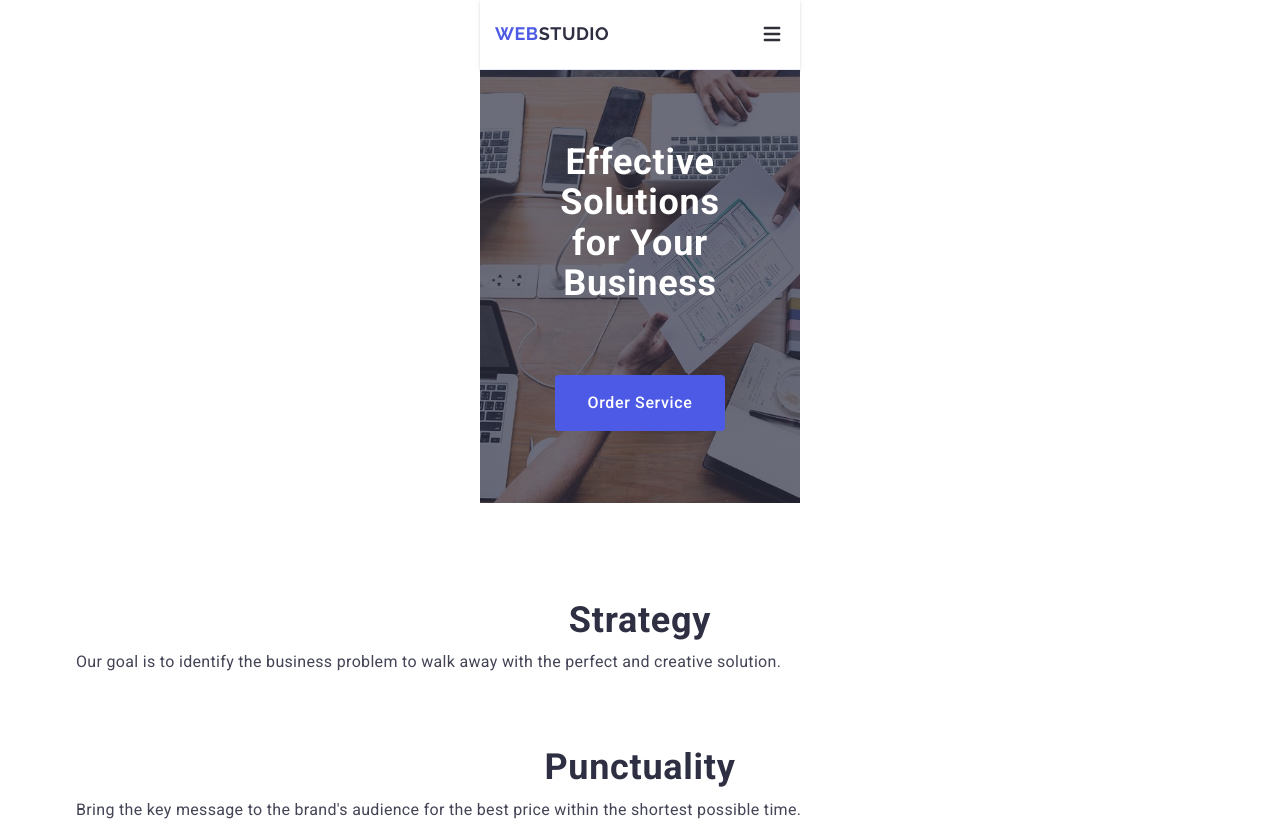
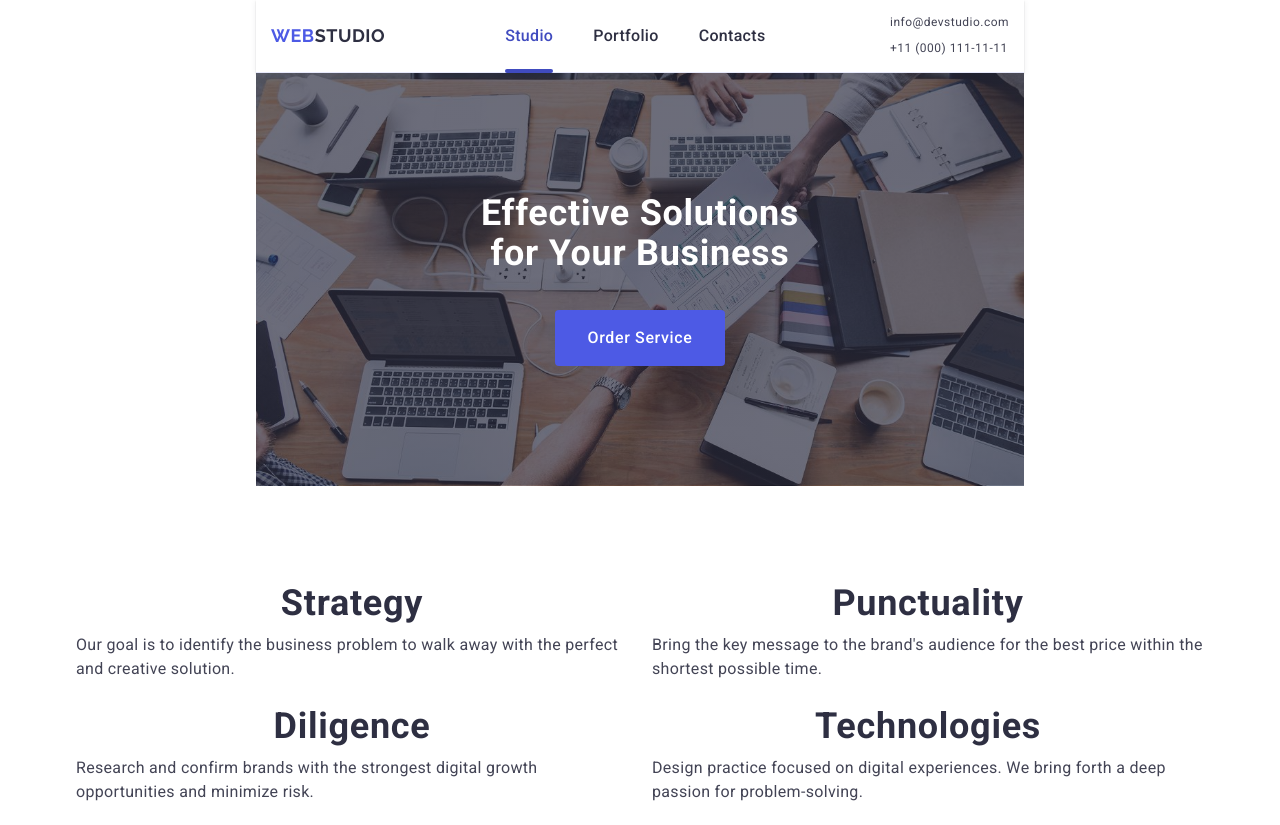
Before and after one commit to Ihor-Shuduria/goit-markup-hw-06, a plain HTML site: page index.html in a window 1280 px wide. Shown: the top 825 px of the page. Drawn offline with nearby package versions, Linux system fonts and the light colour scheme.

Commit message:
Робота над tablet

```diff
--- a/css/styles.css
+++ b/css/styles.css
@@ -50,6 +50,13 @@ img {
 /*header*/
 
 
+.header {
+    margin: auto;
+    max-width: 320px;
+    border-bottom: 1px solid #e7e9fc;
+    box-shadow: 0 1px 6px 0 rgba(46, 47, 66, 0.08), 0 1px 1px 0 rgba(46, 47, 66, 0.16), 0 2px 1px 0 rgba(46, 47, 66, 0.08);
+}
+
 .container {
     max-width: 320px;
     padding-left: 16px;
@@ -58,30 +65,9 @@ img {
     margin-right: auto;
 }
 
-@media screen and (min-width: 768px) {
-    .container {
-        max-width: 768px;
-    }
-}
-
-@media screen and (min-width: 1158px) {
-    .container {
-        max-width: 1158px;
-        padding-left: 15px;
-        padding-right: 15px;
-    }
-}
-
 .header-div {
     display: flex;
     align-items: center;
-}
-
-.header {
-    margin: auto;
-    max-width: 320px;
-    border-bottom: 1px solid #e7e9fc;
-    box-shadow: 0 1px 6px 0 rgba(46, 47, 66, 0.08), 0 1px 1px 0 rgba(46, 47, 66, 0.16), 0 2px 1px 0 rgba(46, 47, 66, 0.08);
 }
 
 .navigation {
@@ -111,67 +97,14 @@ img {
     color: #2e2f42;
 }
 
-/*navigation*/
-
 .hyperlink {
-    display: flex;
-    align-items: flex-start;
-    justify-content: flex-start;
-    flex-direction: row;
-    gap: 40px;
     display: none;
-}
-
-.link {
-    display: block;
-    padding: 24px 0;
-    font-weight: 500;
-    font-size: 16px;
-    line-height: 1.5;
-    letter-spacing: 0.02em;
-    color: #2e2f42;
-    transition: color 250ms cubic-bezier(0.4, 0, 0.2, 1);
-}
-
-.link.carrent {
-    position: relative;
-    color:#404BBF;
-}
-
-.link.carrent::after {
-    content: '';
-    width: 100%;
-    height: 4px;
-    position: absolute;
-    left: 0;
-    bottom: -1px;
-    background-color: #404bbf;
-    border-radius: 2px;
-}
-
-.link:hover {
-    color: #404bbf;
-}
-
-.link:focus {
-    color: #404bbf;
-}
-
-.link:active {
-    color: #404bbf;
-    text-decoration: underline;
 }
 
 /*address*/
 
 .address {
-    font-style: normal;
-    margin-left: auto;
     display: none;
-}
-
-.header-menu {
-
 }
 
 .header-menu-button {
@@ -182,33 +115,16 @@ img {
     fill: #2F2F37;
     border: 1px solid rgba(255, 255, 255, 0.1);
     padding: 0;
+    cursor: pointer;
 }
 
-/* .address-list {
-    list-style: none;
-    display: flex;
-    gap: 40px;
+.header-menu-button:hover {
+    color: #2E2F42;
 }
 
-.addres-link {
-    display: block;
-    padding: 24px 0;
-    font-family: 'Roboto', sans-serif;
-    font-weight: 400;
-    font-size: 16px;
-    color: #434455;
-    text-decoration: none;
-    transition: color 250ms cubic-bezier(0.4, 0, 0.2, 1);
+.header-menu-button:focus {
+    color: #2E2F42;
 }
-
-.addres-link:focus {
-    color: #404bbf;
-}
-
-.addres-link:hover {
-    color: #404bbf;
-} */
-
 
 /*main*/
 
@@ -289,10 +205,6 @@ img {
     flex-direction: column;
     gap: 72px;
 }
-
-/*.objective-title {
-    width: calc((100%-72px) / 4);
-}*/
 
 .container-icon {
     display: none;
@@ -663,7 +575,6 @@ img {
 }
 
 .form {
-    position: fixed;
     background-color: rgba(46, 47, 66, 0.4);
     position: fixed;
     top: 0;
@@ -686,12 +597,12 @@ img {
 }
 
 .form-modal {
-    padding: 72px 24px 24px 24px;
+    padding: 72px 16px 16px 16px;
     top: 50%;
     left: 50%;
     transform: translate(-50%, -50%);
-    width: 408px;
-    min-height: 584px;
+    max-width: 288px;
+    min-height: 623px;
     background: #fcfcfc;
     box-shadow: 0px 1px 1px rgba(0, 0, 0, 0.14),
         0px 1px 3px rgba(0, 0, 0, 0.12),
@@ -744,7 +655,6 @@ img {
     letter-spacing: 0.02em;
     color: #2E2F42;
     margin-bottom: 16px;
-    font-weight: 500;
 }
 
 .form-person-icon {
@@ -854,7 +764,6 @@ img {
 }
 
 .form-button {
-    font-family: "Roboto", sans-serif;
     display: block;
     min-width: 169px;
     height: 56px;
@@ -869,3 +778,210 @@ img {
     transition: background-color 250ms cubic-bezier(0.4, 0, 0.2, 1);
     margin: auto;
 }
+
+@media screen and (min-width: 768px) {
+    .container {
+        max-width: 768px;
+    }
+        /*header*/
+
+    .header {
+        max-width: 768px;
+    }
+
+        /*logo*/
+
+    .header-logo {
+        margin-right: 120px;
+    }
+        /*navigation*/
+
+    .hyperlink {
+        display: flex;
+        align-items: flex-start;
+        justify-content: flex-start;
+        flex-direction: row;
+        gap: 40px;
+    }
+
+    .link {
+        display: block;
+        padding: 24px 0;
+        font-weight: 500;
+        font-size: 16px;
+        line-height: 1.5;
+        letter-spacing: 0.02em;
+        color: #2e2f42;
+        transition: color 250ms cubic-bezier(0.4, 0, 0.2, 1);
+    }
+
+    .link.carrent {
+        position: relative;
+        color: #404BBF;
+    }
+
+    .link.carrent::after {
+        content: '';
+        width: 100%;
+        height: 4px;
+        position: absolute;
+        left: 0;
+        bottom: -1px;
+        background-color: #404bbf;
+        border-radius: 2px;
+    }
+
+    .link:hover {
+        color: #404bbf;
+    }
+
+    .link:focus {
+        color: #404bbf;
+    }
+
+    .link:active {
+        color: #404bbf;
+        text-decoration: underline;
+    }
+
+            /*address*/
+
+    .address {
+        font-style: normal;
+        margin-left: auto;
+        display: block;
+    }
+
+    .address-list {
+        display: flex;
+        flex-direction: column;
+        gap: 12px;
+    }
+
+    .addres-link {
+        display: block;
+        font-weight: 400;
+        font-size: 12px;
+        line-height: 1.16;
+        letter-spacing: 0.04em;
+        color: #434455;
+        text-decoration: none;
+        transition: color 250ms cubic-bezier(0.4, 0, 0.2, 1);
+    }
+
+    .addres-link:focus {
+        color: #404bbf;
+    }
+
+    .addres-link:hover {
+        color: #404bbf;
+    }
+
+    .header-menu-button {
+        display: none;
+    }
+
+            /*main*/
+
+    .main {
+        padding: 120px 0;
+        max-width: 768px;
+    }
+
+    .main-title {
+        margin-bottom: 36px;
+    }
+
+            /*container-two*/
+
+    .objective {
+        gap:24px;
+        flex-wrap: wrap;
+        flex-direction: row;
+    }
+
+    .objective .objective-title {
+        width: calc((100% - 24px) / 2);
+}
+
+            /*section-title*/
+            /*section-tree*/
+            /*footer*/
+            /*form*/
+}
+
+
+@media screen and (min-width: 1158px) {
+    .container {
+        max-width: 1158px;
+        padding-left: 15px;
+        padding-right: 15px;
+    }
+        /*header*/
+        /*logo*/
+        /*navigation*/
+
+    .hyperlink {
+        display: flex;
+        align-items: flex-start;
+        justify-content: flex-start;
+        flex-direction: row;
+        gap: 40px;
+    }
+
+    .link.carrent {
+        position: relative;
+        color: #404BBF;
+    }
+
+    .link.carrent::after {
+        content: '';
+        width: 100%;
+        height: 4px;
+        position: absolute;
+        left: 0;
+        bottom: -1px;
+        background-color: #404bbf;
+        border-radius: 2px;
+    }
+
+    .link {
+        display: block;
+        padding: 24px 0;
+        font-weight: 500;
+        font-size: 16px;
+        line-height: 1.5;
+        letter-spacing: 0.02em;
+        color: #2e2f42;
+        transition: color 250ms cubic-bezier(0.4, 0, 0.2, 1);
+    }
+
+    .link:hover {
+        color: #404bbf;
+    }
+
+    .link:focus {
+        color: #404bbf;
+    }
+
+    .link:active {
+        color: #404bbf;
+        text-decoration: underline;
+    }
+
+        /*address*/
+
+
+
+    .objective-title {
+        width: calc((100%-72px) / 4);
+    }
+
+}
+
+      /*main*/
+      /*container-two*/
+      /*section-title*/
+      /*section-tree*/
+      /*footer*/
+      /*form*/
```
